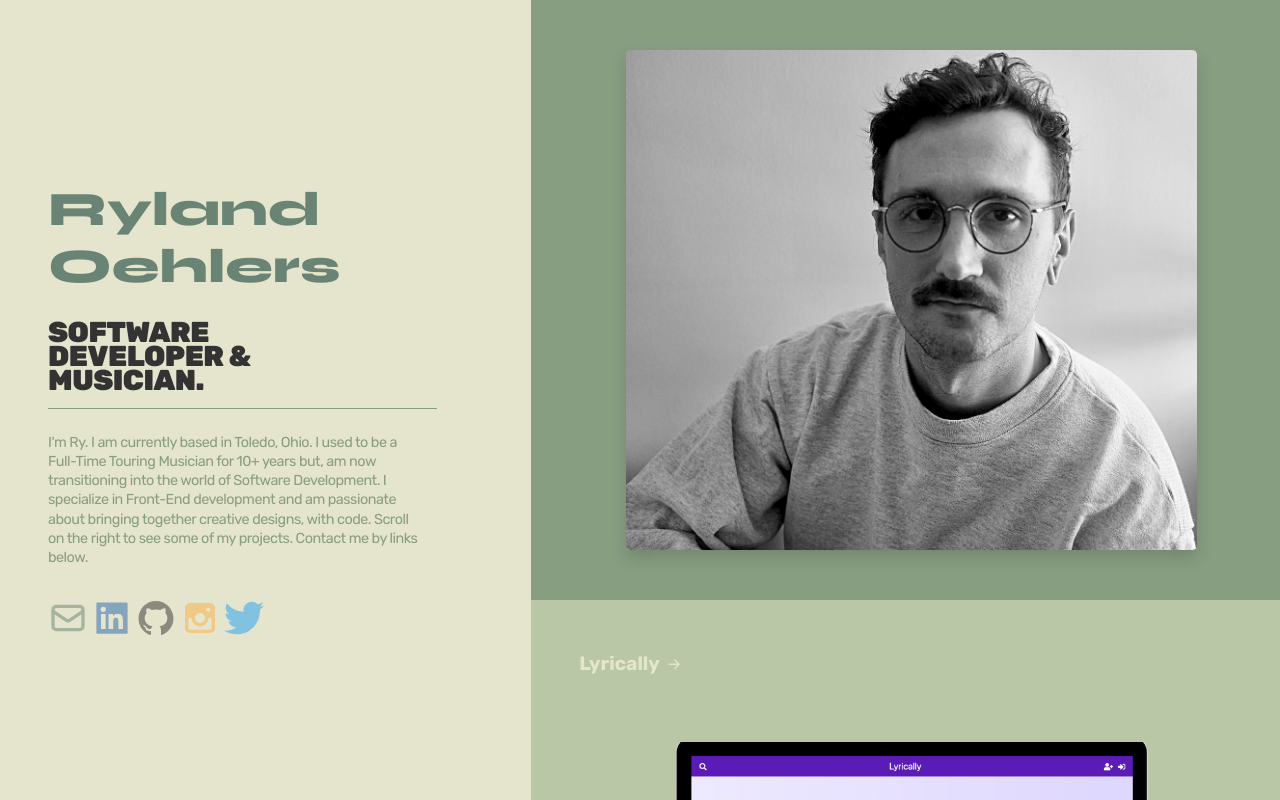
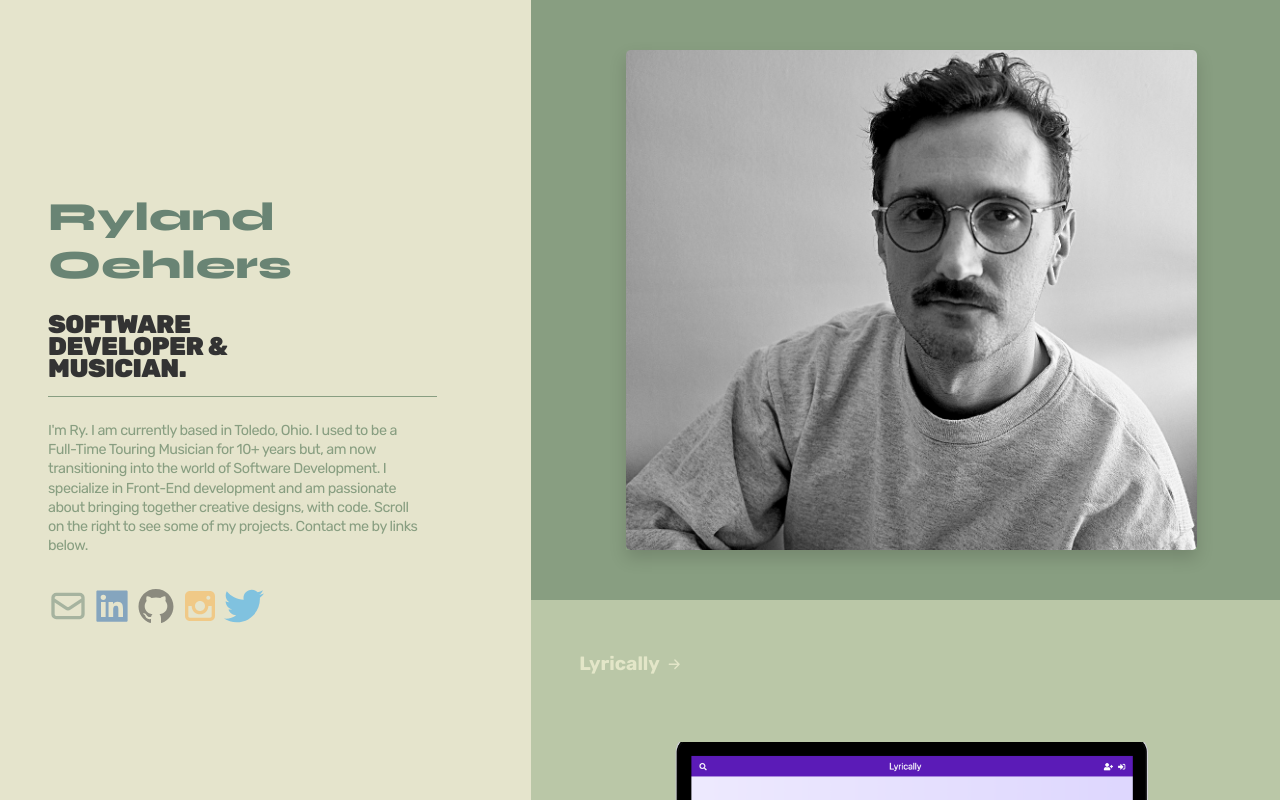
Before and after one commit to rylandinthesun/personal-portfolio-website, a React (Create React App) app: page / in a window 1280 px wide. Built offline with nearby package versions, Linux system fonts and the light colour scheme; a web font is replaced by a local one.

Commit message:
yerereppp

```diff
--- a/src/pages/HomePage.scss
+++ b/src/pages/HomePage.scss
@@ -17,8 +17,8 @@ $lightCream: #fffbdf;
 .about-header {
 	h3 {
 		font-family: 'Rubik', sans-serif;
-		font-size: 1.8rem;
-		line-height: 1.5rem;
+		font-size: 1.6rem;
+		line-height: 1.4rem;
 		font-weight: 900;
 		color: #333;
 		letter-spacing: -0.5px;
@@ -30,7 +30,7 @@ $lightCream: #fffbdf;
 	h1 {
 		font-family: 'Syne', sans-serif;
 		font-weight: 700;
-		font-size: 6vh;
+		font-size: 5vh;
 		transform-origin: translateX(20px) translateY(0px) translateZ(0px);
 		transition: opacity 500ms ease 0s, transform 500ms ease 0s;
 		transform: translateX(0px) translateY(0px) translateZ(0px);
@@ -206,7 +206,7 @@ footer {
 	p {
 		color: $lightCream;
 		font-family: 'Rubik', sans-serif;
-		font-size: 10px;
+		font-size: 0.6rem;
 		font-weight: 300;
 	}
 }
```
